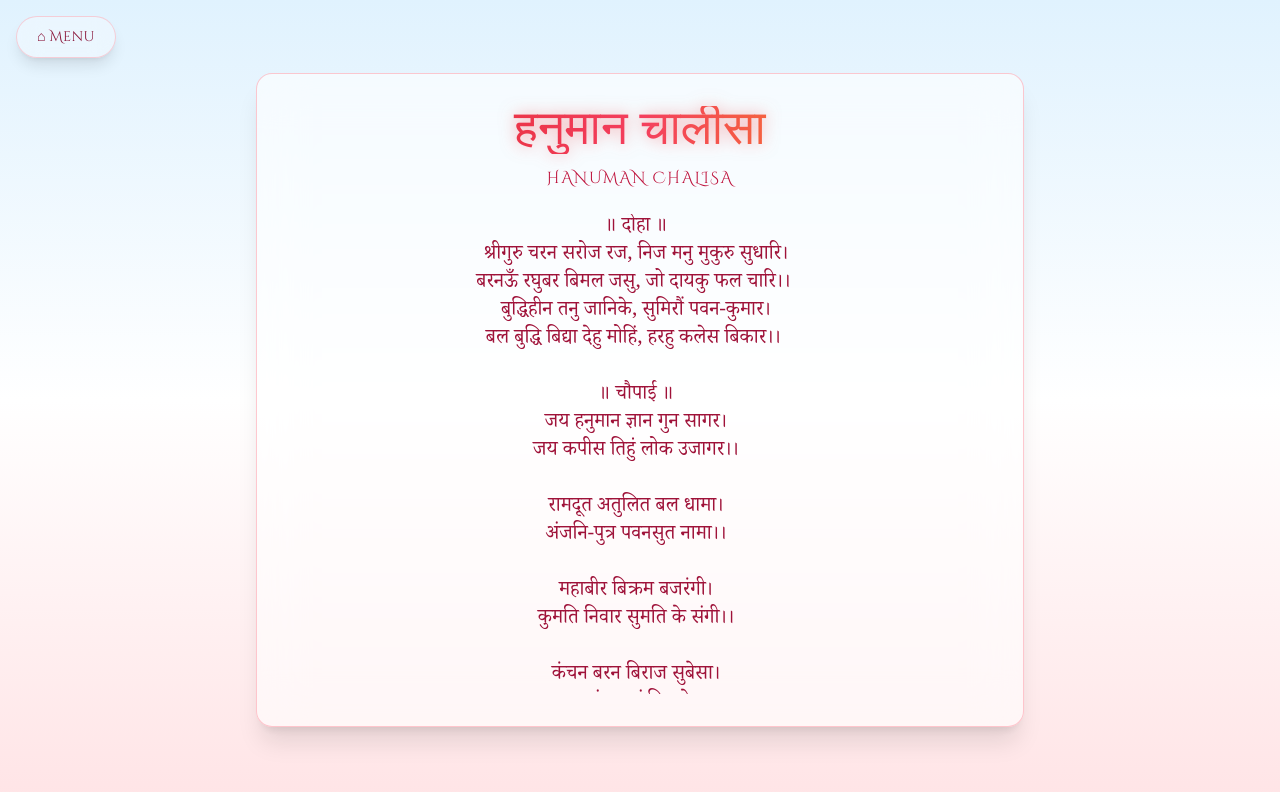
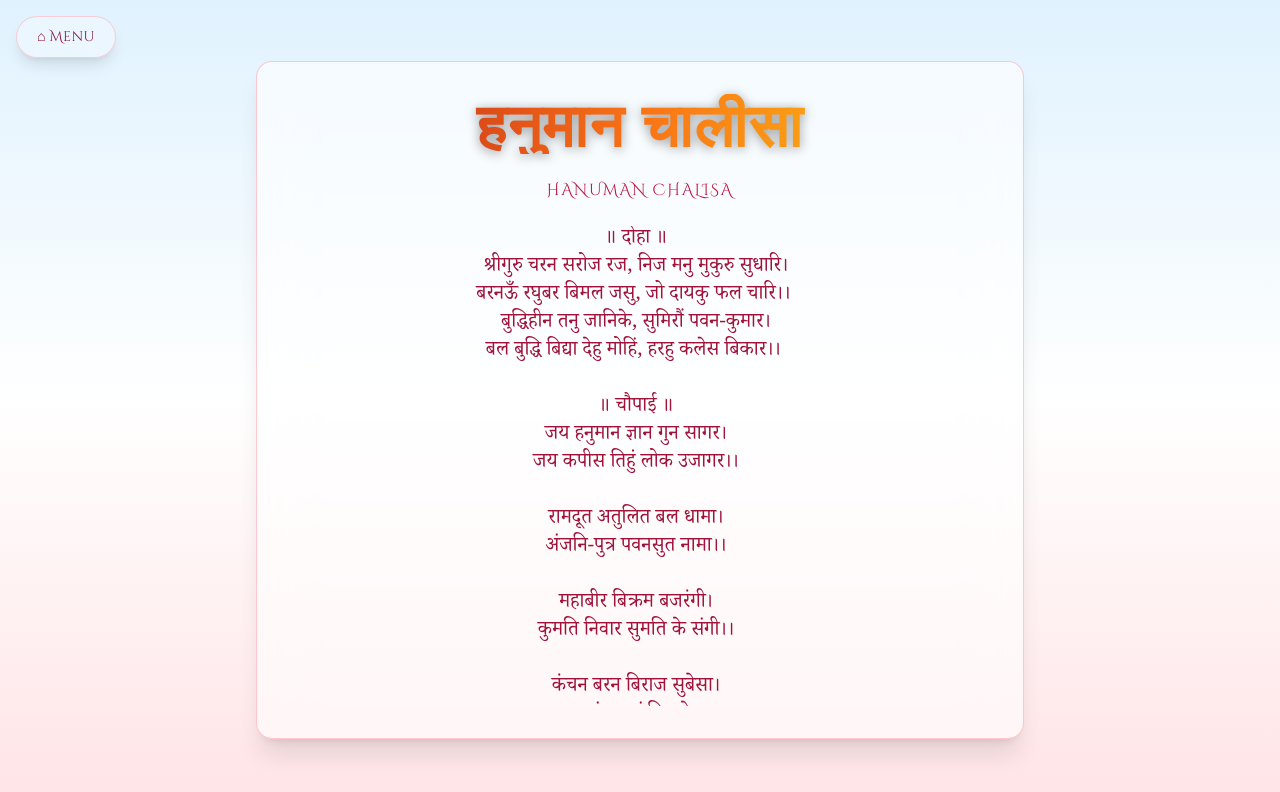
Before and after one commit to Jayesh2726/Hanuman-Bhakti-Mantra-Sangrah, a plain HTML site: page mantra.html in a window 1280 px wide. Drawn offline with nearby package versions, Linux system fonts and the light colour scheme.

Commit message:
Update mantra.html

```diff
--- a/mantra.html
+++ b/mantra.html
@@ -33,12 +33,15 @@
                   p-8 text-center animate-fadeIn">
 
     <!-- Title -->
-    <h1 id="mantraTitle"
-        class="font-cinzel text-3xl sm:text-4xl md:text-5xl mb-3
-               bg-gradient-to-r from-red-600 via-rose-500 to-amber-500
-               bg-clip-text text-transparent
-               drop-shadow-[0_0_8px_rgba(239,68,68,0.5)]">
-    </h1>
+   <h1 id="mantraTitle"
+    class="font-bold font-serif
+           text-3xl sm:text-4xl md:text-5xl lg:text-6xl
+           tracking-wide leading-snug text-center
+           bg-gradient-to-r from-red-700 via-orange-500 to-yellow-400
+           bg-clip-text text-transparent
+           drop-shadow-[0_2px_6px_rgba(0,0,0,0.4)]
+           mb-6">
+</h1>
 
     <!-- Subtitle -->
     <p id="mantraSub"
```
